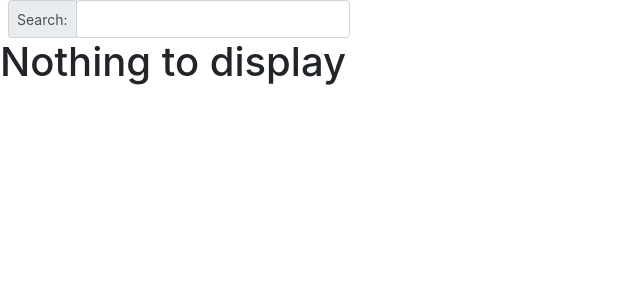
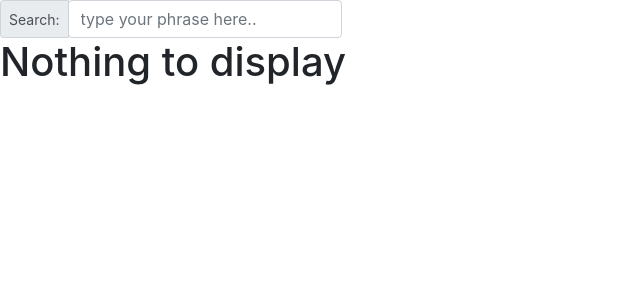
Before and after one commit to dsiskov/nl-dict, a React (Create React App) app: page / in a window 1280 px wide. Shown: the top 300 px of the page, without its empty margins (0-640 px from the left). Built offline with nearby package versions, Linux system fonts and the light colour scheme.

Commit message:
added placeholder prop

```diff
--- a/src/atoms/input-with-options/index.jsx
+++ b/src/atoms/input-with-options/index.jsx
@@ -10,6 +10,7 @@ const InputWithOptions = props => (
       onFocus={props.handleOnFocus}
       onChange={props.handleOnChange}
       value={props.term}
+      placeholder={props.placeholder}
     />
     <datalist id="suggested_words_list">
       {props.options.slice(0, props.suggestionCount).map(o => (
@@ -24,7 +25,8 @@ InputWithOptions.propTypes = {
     handleOnChange: PropTypes.func.isRequired,
     options: PropTypes.array,
     suggestionCount: PropTypes.number,
-    term: PropTypes.string
+    term: PropTypes.string,
+    placeholder: PropTypes.string
   };
 
   InputWithOptions.defaultProps = {
--- a/src/pages/homePage.jsx
+++ b/src/pages/homePage.jsx
@@ -87,7 +87,7 @@ export default class HomePage extends Component {
     return (
       <div>
         <div className="form-inline">
-          <div className="input-group input-group-sm ml-2">
+          <div className="input-group input-group-sm ml-6">
             <div className="input-group-prepend">
               <span className="input-group-text">Search:</span>
             </div>
@@ -95,7 +95,8 @@ export default class HomePage extends Component {
               handleOnFocus={this.onSearchFocus}
               handleOnChange={this.onSearch}
               term={this.state.search}
-              suggestionCount={5}
+			  suggestionCount={5}
+			  placeholder={"type your phrase here.."}
               options={
                 !!this.state.searchResults
                   ? [
```
